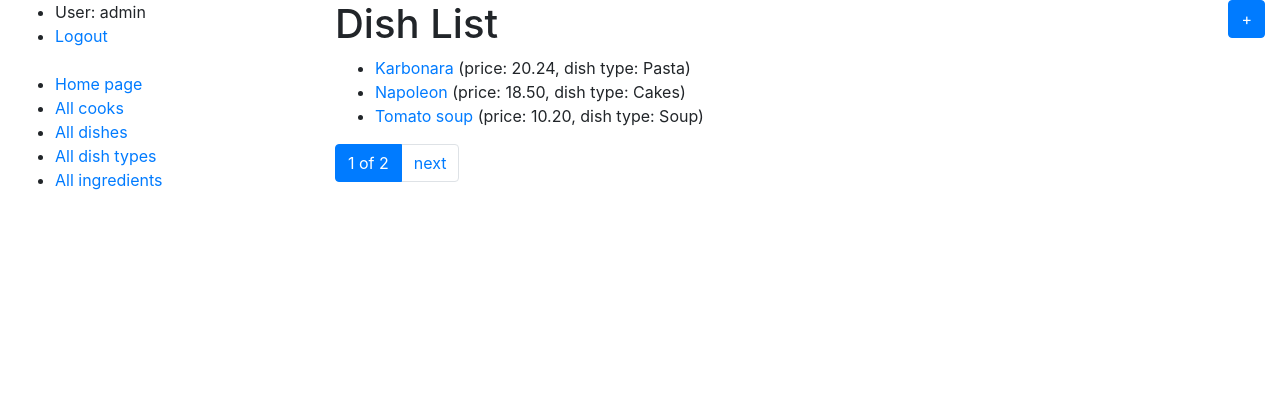
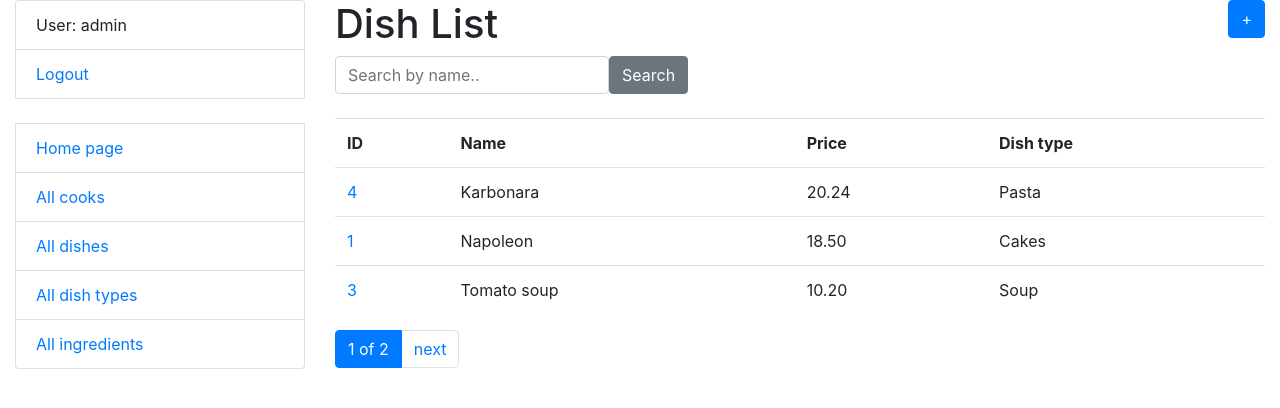
Before and after one commit to IvanGuculyak/Restaurant-kitchen-service, a Django app: page /service/dishes/ in a window 1280 px wide. Shown: the top 408 px of the page. Run offline with Django 4.2, Linux system fonts and the light colour scheme; a user stored in the database is signed in; data comes from the database, SQL or seed files in the repository; both versions use the stored data as it was after the commit; some libraries are stand-ins or nearby versions.

Commit message:
added search field for dish model and added template tag to sirvice app

```diff
--- a/service/forms.py
+++ b/service/forms.py
@@ -31,3 +31,14 @@ class DishForm(forms.ModelForm):
     class Meta:
         model = Dish
         fields = "__all__"
+
+
+class DishSearchForm(forms.Form):
+    name = forms.CharField(
+        max_length=255,
+        required=False,
+        label="",
+        widget=forms.TextInput(
+            attrs={"placeholder": "Search by name.."}
+        )
+    )
--- /dev/null
+++ b/service/templatetags/query_transform.py
@@ -0,0 +1,16 @@
+from django import template
+
+
+register = template.Library()
+
+
+@register.simple_tag
+def query_transform(request, **kwargs):
+    updated = request.GET.copy()
+    for k, v in kwargs.items():
+        if v is not None:
+            updated[k] = v
+        else:
+            updated.pop(k, 0)
+
+    return updated.urlencode()
--- a/service/views.py
+++ b/service/views.py
@@ -4,7 +4,7 @@ from django.shortcuts import render
 from django.urls import reverse_lazy
 from django.views import generic
 
-from service.forms import CookCreationForm, DishForm
+from service.forms import CookCreationForm, DishForm, DishSearchForm
 from service.models import Dish, Ingredient, DishType, Cook
 
 
@@ -82,8 +82,30 @@ class DishTypeDeleteView(LoginRequiredMixin, generic.DeleteView):
 
 class DishListView(LoginRequiredMixin, generic.ListView):
     model = Dish
-    queryset = Dish.objects.all().select_related("dish_type")
     paginate_by = 3
+
+    def get_context_data(self, *, object_list=None, **kwargs):
+        context = super(DishListView,self).get_context_data(**kwargs)
+
+        name = self.request.GET.get("name", "")
+
+        context["search_form"] = DishSearchForm(
+            initial={"name": name}
+        )
+
+        return context
+
+    def get_queryset(self):
+        queryset = Dish.objects.all().select_related("dish_type")
+
+        form = DishSearchForm(self.request.GET)
+
+        if form.is_valid():
+            return queryset.filter(
+                name__icontains=form.cleaned_data["name"]
+            )
+
+        return queryset
 
 
 class DishDetailView(LoginRequiredMixin, generic.DetailView):
--- a/templates/includes/pagination.html
+++ b/templates/includes/pagination.html
@@ -1,8 +1,9 @@
+{% load query_transform %}
 {% if is_paginated %}
   <ul class="pagination">
     {% if page_obj.has_previous %}
       <li class="page-item">
-        <a href="?page={{ page_obj.previous_page_number }}" class="page-link">prev</a>
+        <a href="?{% query_transform request page=page_obj.previous_page_number %}" class="page-link">prev</a>
       </li>
     {% endif %}
 
@@ -12,7 +13,7 @@
 
     {% if page_obj.has_next %}
       <li class="page-item">
-        <a href="?page={{ page_obj.next_page_number }}" class="page-link">next</a>
+        <a href="?{% query_transform request page=page_obj.next_page_number %}" class="page-link">next</a>
       </li>
     {% endif %}
   </ul>
--- a/templates/includes/sidebar.html
+++ b/templates/includes/sidebar.html
@@ -1,16 +1,16 @@
-<ul class="sidebar-nav">
+<ul class="sidebar-nav list-group">
   {% if user.is_authenticated %}
-    <li>User: {{ user.username }}</li>
-    <li><a href="{% url 'logout' %}">Logout</a></li>
+    <li class="list-group-item">User: {{ user.username }}</li>
+    <li class="list-group-item"><a href="{% url 'logout' %}">Logout</a></li>
   {% else %}
-    <li><a href="{% url 'login' %}">Login</a></li>
+    <li class="list-group-item"><a href="{% url 'login' %}">Login</a></li>
   {% endif %}
 
   <br>
 
-  <li><a href="{% url 'service:index' %}">Home page</a></li>
-  <li><a href="{% url 'service:cook-list' %}">All cooks</a></li>
-  <li><a href="{% url 'service:dish-list' %}">All dishes</a></li>
-  <li><a href="{% url 'service:dish-type-list' %}">All dish types</a></li>
-  <li><a href="{% url 'service:ingredient-list' %}">All ingredients</a></li>
+  <li class="list-group-item"><a href="{% url 'service:index' %}">Home page</a></li>
+  <li class="list-group-item"><a href="{% url 'service:cook-list' %}">All cooks</a></li>
+  <li class="list-group-item"><a href="{% url 'service:dish-list' %}">All dishes</a></li>
+  <li class="list-group-item"><a href="{% url 'service:dish-type-list' %}">All dish types</a></li>
+  <li class="list-group-item"><a href="{% url 'service:ingredient-list' %}">All ingredients</a></li>
 </ul>
--- a/templates/registration/login.html
+++ b/templates/registration/login.html
@@ -1,4 +1,5 @@
 {% extends "base.html" %}
+{% load crispy_forms_filters %}
 
 {% block content %}
   <h1>Login</h1>
@@ -9,8 +10,8 @@
 
   <form action="" method="post" novalidate>
     {% csrf_token %}
-    {{ form.as_p }}
-    <input type="submit" value="Submit">
+    {{ form|crispy }}
+    <input type="submit" value="Submit" class="btn btn-primary">
     <input type="hidden" name="next" value={{ next }}>
   </form>
 {% endblock %}
--- a/templates/service/dish_list.html
+++ b/templates/service/dish_list.html
@@ -1,19 +1,44 @@
 {% extends "base.html" %}
+{% load crispy_forms_filters %}
 
 {% block content %}
   <h1>
     Dish List
     <a style="float:right" href="{% url 'service:cook-create' %}" class="btn btn-primary">+</a>
   </h1>
+
+  <form class="form-inline" action="" method="get">
+    {{ search_form|crispy }}
+    <input type="submit" value="Search" class="btn btn-secondary">
+  </form>
+
+  <br>
+
   {% if dish_list %}
-    <ul>
+    <table class="table">
+      <tr>
+        <th>ID</th>
+        <th>Name</th>
+        <th>Price</th>
+        <th>Dish type</th>
+      </tr>
       {% for dish in dish_list %}
-        <li>
-          <a href="{{dish.get_absolute_url}}">{{ dish.name }}</a>
-          (price: {{ dish.price }}, dish type: {{ dish.dish_type.name }})
-        </li>
+        <tr>
+          <td>
+            <a href="{{ dish.get_absolute_url }}">{{ dish.id }}</a>
+          </td>
+          <td>
+            {{ dish.name }}
+          </td>
+          <td>
+            {{ dish.price }}
+          </td>
+          <td>
+            {{ dish.dish_type.name }}
+          </td>
+        </tr>
       {% endfor %}
-    </ul>
+    </table>
   {% else %}
     <p>There are no dishes in kitchen.</p>
   {% endif %}
```
Also changed, not shown: templates/service/cook_list.html (+20 -6 lines), db.sqlite3.
